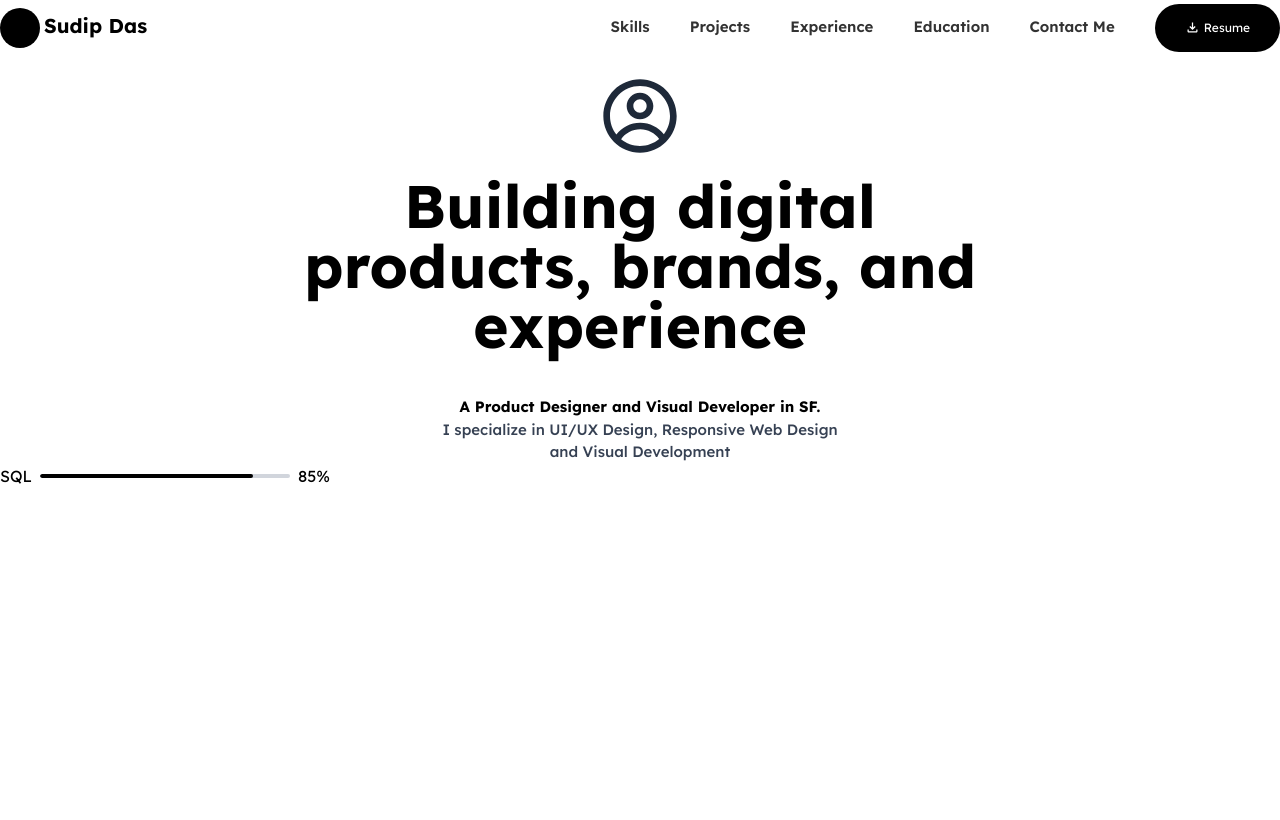
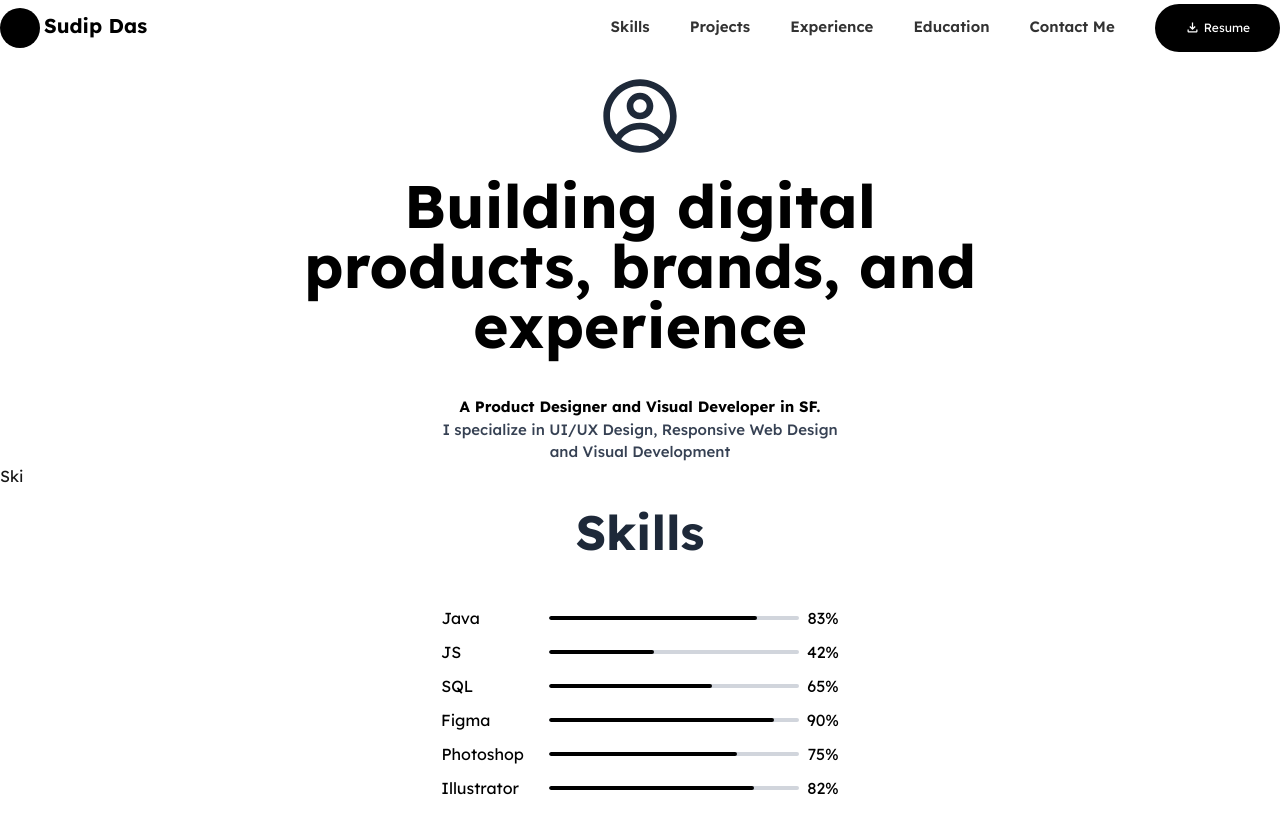
Before and after one commit to the-sudip/Portfolio, a Next.js app: page / in a window 1280 px wide. Built offline with nearby package versions, Linux system fonts and the light colour scheme.

Commit message:
Percentage bar added

```diff
--- a/src/app/_components/PercentageBar.jsx
+++ b/src/app/_components/PercentageBar.jsx
@@ -7,7 +7,7 @@ const PercentageBar = ({ name, percentage }) => {
   const len = maxLen * (value / 100);
   return (
     <div className="flex gap-2 items-center">
-      <div className="text-black">{name}</div>
+      <div className="text-black w-[100px]">{name}</div>
       <div className={`w-[250px] h-1 rounded-full bg-gray-300 relative overflow-hidden`}>
         <div
           className={`rounded-full top-0 left-0 bg-black h-full`}
--- a/src/app/_components/Skills.jsx
+++ b/src/app/_components/Skills.jsx
@@ -0,0 +1,24 @@
+import React from 'react'
+import PercentageBar from './PercentageBar'
+
+const Skills = () => {
+
+    const Skills = [
+        {id: 1, name: "Java", percentage: 83},
+        {id: 2, name: "JS", percentage: 42},
+        {id: 3, name: "SQL", percentage: 65},
+        {id: 4, name: "Figma", percentage: 90},
+        {id: 5, name: "Photoshop", percentage: 75},
+        {id: 6, name: "Illustrator", percentage: 82}
+    ]
+  return (
+    <div id='skills' className='flex flex-col gap-2.5 justify-center items-center my-5'>
+        <h2 className='text-5xl font-bold text-gray-800 mb-10'>Skills</h2>
+      {Skills.map((skill) => (
+        <div id={skill.id}><PercentageBar name={skill.name} percentage={skill.percentage} /></div>
+      ))}
+    </div>
+  )
+}
+
+export default Skills
--- a/src/app/page.js
+++ b/src/app/page.js
@@ -4,6 +4,7 @@ import Button from "./_components/Button";
 import Navbar from "./_components/Navbar";
 import HeroSection from "./_components/HeroSection";
 import PercentageBar from "./_components/PercentageBar";
+import Skills from "./_components/Skills";
 
 export default function Home() {
   return (
@@ -11,7 +12,9 @@ export default function Home() {
     <div className="bg-white">
       <Navbar />
       <HeroSection />
-      <PercentageBar name = "SQL" percentage="85" />
+      {/* <PercentageBar name = "SQL" percentage="85" /> */}
+      <h2>Ski</h2>
+      <Skills />
     </div>
   );
 }
```
